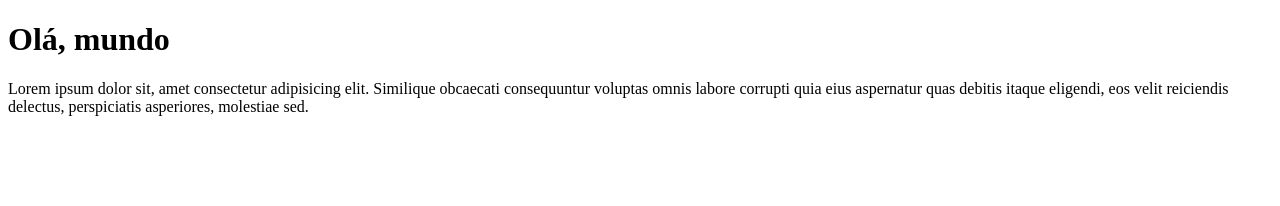
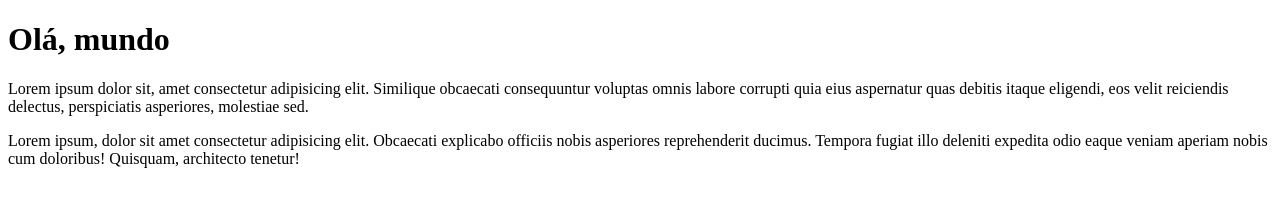
Before and after one commit to LarissaDuarte75/Ola-Mundo, a plain HTML site: page site-exemplo/index.html in a window 1280 px wide. Drawn offline with Linux system fonts and the light colour scheme.

Commit message:
Adicionei um parágrafo

```diff
--- a/site-exemplo/index.html
+++ b/site-exemplo/index.html
@@ -11,6 +11,10 @@
     <p>Lorem ipsum dolor sit, amet consectetur adipisicing elit. Similique obcaecati consequuntur voluptas
        omnis labore corrupti quia eius aspernatur quas debitis itaque eligendi, eos velit reiciendis delectus,
        perspiciatis asperiores, molestiae sed.</p>
+    <p>
+        Lorem ipsum, dolor sit amet consectetur adipisicing elit. Obcaecati explicabo officiis nobis asperiores reprehenderit ducimus.
+        Tempora fugiat illo deleniti expedita odio eaque veniam aperiam nobis cum doloribus! Quisquam, architecto tenetur!
+    </p>
 
 </body>
 </html>
```
